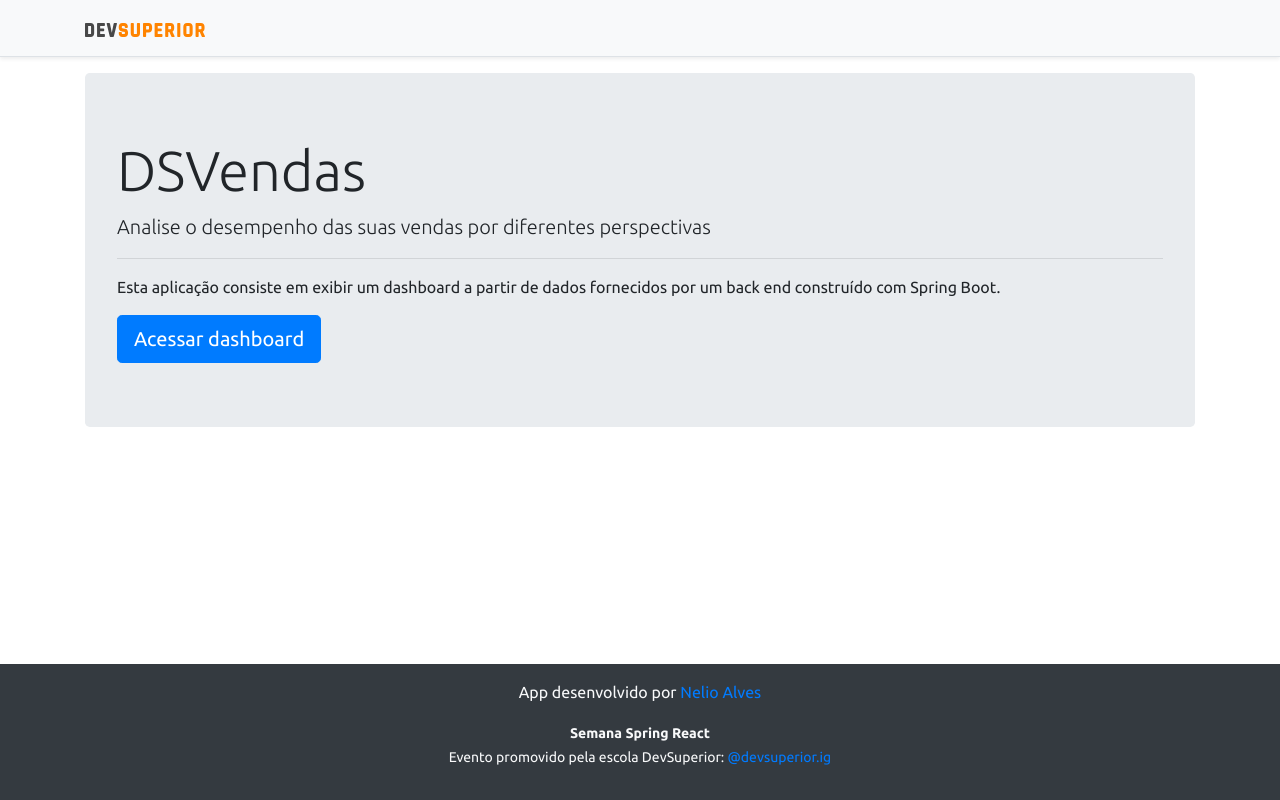
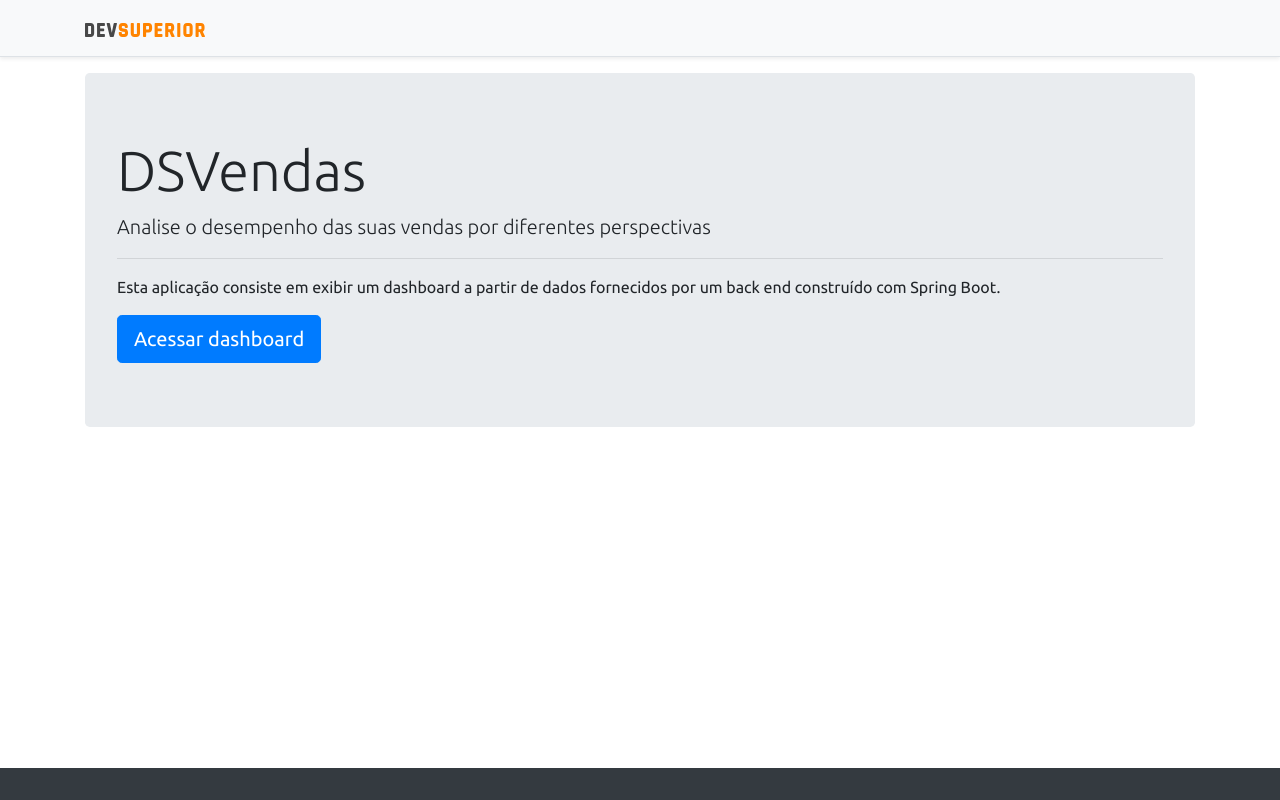
Before and after one commit to paulojssr/projeto-sds3, a React (Create React App) app in the folder frontend/: page / in a window 1280 px wide. Built offline with nearby package versions, Linux system fonts and the light colour scheme; no server answers.

Commit message:
Removendo informação do footer

```diff
--- a/frontend/src/components/Footer/index.tsx
+++ b/frontend/src/components/Footer/index.tsx
@@ -2,9 +2,9 @@ function Footer() {
   return (
     <footer className="footer mt-auto py-3 bg-dark">
 	  <div className="container">
-	    <p className="text-light">App desenvolvido por <a href="https://github.com/acenelio" target="_blank" rel="noreferrer">Nelio Alves</a></p>
+	    {/*<p className="text-light">App desenvolvido por <a href="https://github.com/acenelio" target="_blank" rel="noreferrer">Nelio Alves</a></p>
 	    <p className="text-light"><small><strong>Semana Spring React</strong><br/>
-	      Evento promovido pela escola DevSuperior: <a href="https://instagram.com/devsuperior.ig" target="_blank" rel="noreferrer">@devsuperior.ig</a></small></p>
+	      Evento promovido pela escola DevSuperior: <a href="https://instagram.com/devsuperior.ig" target="_blank" rel="noreferrer">@devsuperior.ig</a></small></p>*/}
 	  </div>
 	</footer>
 
```
